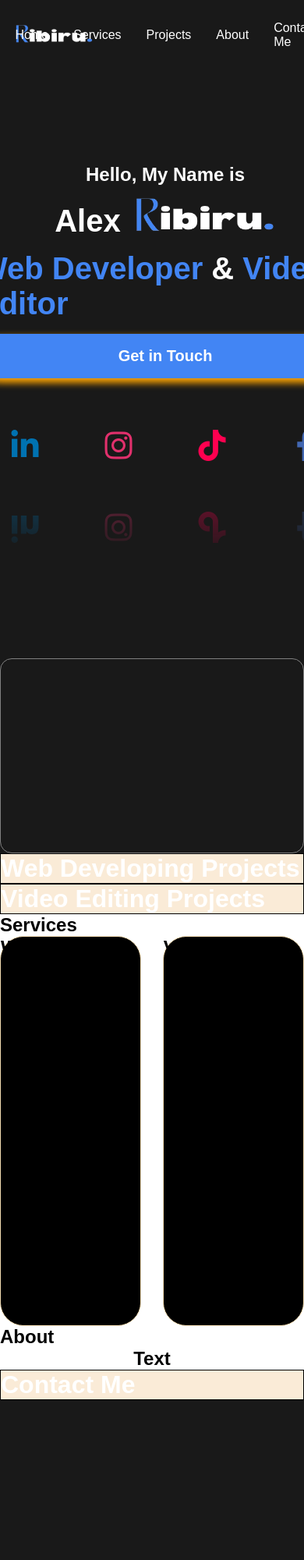
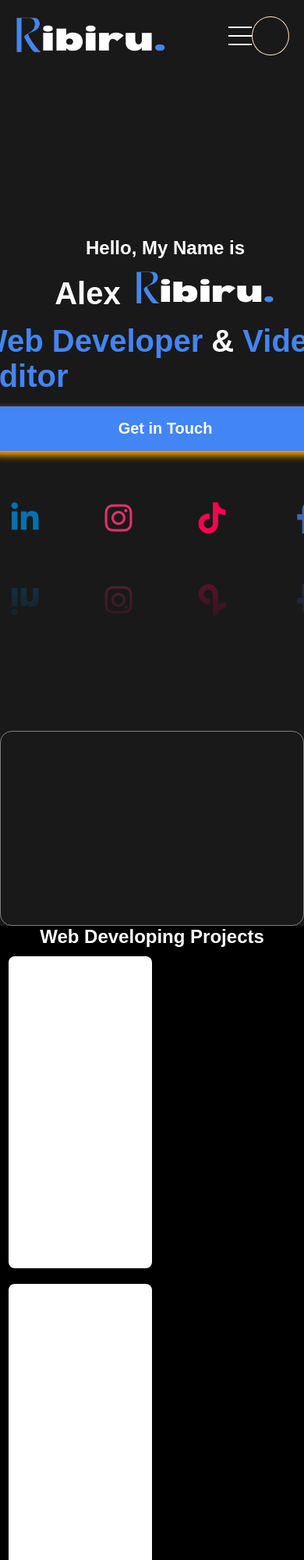
Before and after one commit to Rybeelexa/my-portfolio-website, a plain HTML site: page index.html in a window 390 px wide. Shown: the top 2000 px of the page at 78% size. Before the commit the page ends 1795 px from the top, so only its background shows below. Drawn offline with Linux system fonts and the light colour scheme.

Commit message:
Created a hamburger menu

```diff
--- a/index.html
+++ b/index.html
@@ -5,6 +5,7 @@
     <meta name="viewport" content="width=device-width, initial-scale=1.0">
     <title>My Portfolio Website</title>
     <link rel="stylesheet" href="styles.css">
+    <link rel="stylesheet" href="mediaQueries.css">
 </head>
 <body>
     <!-- The Header and Nav Bar-->
@@ -21,6 +22,27 @@
                <div class="profile-photo"><img src="" alt=""></div>
             </nav>
         </header>
+    <!--Hamburger Menu-->
+    <header id="hamburger-nav">
+        <nav class="hamburger-nav">
+            <div class="logo"><img src="./images/ribiru1.png" alt="Ribiru"></div>
+            <div class="hamburger-menu">
+                <div class="hamburger-icon" onclick="toggleMenu()">
+                    <span></span>
+                    <span></span>
+                     <span></span>
+                </div>
+                <ul class="menu-links">
+                    <li><a href="#" onclick="toggleMenu()">Home</a></li>
+                    <li><a href="#" onclick="toggleMenu()">Services</a></li>
+                    <li><a href="#" onclick="toggleMenu()">Projects</a></li>
+                    <li><a href="#" onclick="toggleMenu()">About</a></li>
+                    <li><a href="#" onclick="toggleMenu()">Contact Me</a></li>
+                </ul>
+            </div>
+           <div class="profile-photo"><img src="" alt=""></div>
+        </nav>
+    </header>
     <!-- Home Page -->
     <section class="home-page">
         <div class="profile-photo"></div>
@@ -45,14 +67,28 @@
     <!--This section will be divide into two parts: Web Developer Projects & Video Editing Projects-->
 
     <!--Web Developer Projects-->
-    <div class="container">
+    <section class="projects web-projects">
         <h1>Web Developing Projects</h1>
-    </div>
+        <div class="container web-projects">
+            <div class="container-projects 1"></div>
+            <div class="container-projects 2"></div>
+            <div class="container-projects 3"></div>
+            <div class="container-projects 4"></div>
+        </div>
+        <button>Show More</button>
+    </section>
 
     <!--Video Editing Projects-->
-    <div class="container">
+    <section class="projects video-projects">
         <h1>Video Editing Projects</h1>
-    </div>
+        <div class="container web-projects">
+            <div class="container-projects 1"></div>
+            <div class="container-projects 2"></div>
+            <div class="container-projects 3"></div>
+            <div class="container-projects 4"></div>
+        </div>
+        <button>Show More</button>
+    </section>
 
     <!--Services Section-->
     <section class="services">
--- /dev/null
+++ b/mediaQueries.css
@@ -0,0 +1,14 @@
+@media screen and (max-width: 1200px) {
+    .header {
+        display: none;
+    }
+    #hamburger-nav {
+        display: flex;
+    }
+    nav.hamburger-nav {
+        display: flex;
+    }
+    .hamburger-menu {
+        float: right;
+    }
+}
--- a/script.js
+++ b/script.js
@@ -0,0 +1,6 @@
+function toggleMenu() {
+    const menu = document.querySelector(".menu-links");
+    const icon = document.querySelector(".hamburger-icon");
+    menu.classList.toggle("open");
+    icon.classList.toggle("open");
+}
--- a/styles.css
+++ b/styles.css
@@ -10,7 +10,7 @@ body {
     color: #ffffff;
 }
 nav {
-    position: fixed;
+    position: sticky;
     top: 0%;
     left: 0%;
     width: 100%;
@@ -37,7 +37,6 @@ ul.nav-links li a {
     color:#ffffff;
     text-decoration: none;
     font-weight: 500;
-    text-decoration: none;
 }
 ul.nav-links li a:hover{
     color: #4285f4;
@@ -48,7 +47,77 @@ ul.nav-links li a:hover{
 img {
     width: calc(35% + 100px);
 }
-
+/* Hamburger Menu*/
+#hamburger-nav {
+    display: none;
+}
+.hamburger-menu {
+    position: relative;
+    display: inline-block;
+}
+.hamburger-icon {
+    display: flex;
+    flex-direction: column;
+    justify-content: space-between;
+    height: 24px;
+    width: 30px;
+    cursor: pointer;
+}
+.hamburger-icon span {
+    width: 100%;
+    height: 2px;
+    background-color: white;
+    transition: all 0.3 ease-in-out;
+}
+.menu-links {
+    position: absolute;
+    top: 100%;
+    right: 0;
+    background-color:#000000e6;
+    width: fit-content;
+    max-height: 0;
+    overflow-y: hidden;
+    transition: all 0.3 ease-in-out;
+}
+.menu-links a {
+    display: block;
+    padding: 10px;
+    text-align: center;
+    color: white;
+    font-weight: 500;
+    text-decoration: none;
+    transition: all 0.3 ease-in-out;
+}
+.menu-links li a:hover{
+    color: #4285f4;
+    text-decoration:underline;
+    text-decoration-color: #4285f4;
+    text-underline-offset: 1rem;
+}
+.menu-links li {
+    list-style: none;
+}
+.menu-links.open {
+    max-height: 300px;
+}
+.hamburger-icon.open span:first-child{
+    transform: rotate(45deg) translate(10px, 5px);
+}
+.hamburger-icon.open span:nth-child(2){
+    opacity: 0;
+}
+.hamburger-icon.open span:last-child{
+    transform: rotate(-45deg) translate(10px, -5px);
+}
+.hamburger-icon span:first-child{
+    transform: none;
+}
+.hamburger-icon span:first-child{
+    opacity: 1;
+}
+.hamburger-icon span:first-child{
+    transform: none;
+}
 /* Home Page */
 section.home-page {
     width: 100%;
@@ -147,9 +216,40 @@ div.showcase {
     border-radius: 15px;
 }
 .container {
-    background-color: antiquewhite;
     border: 1px solid black;
 
+}
+
+/*Projects section*/
+.projects {
+    background: #000000;
+}
+.projects h1 {
+    text-align: center;
+}
+.projects button {
+    text-align: center;
+}
+.container{
+    display: flex;
+    justify-content: space-between;
+    align-items: center;
+    flex-wrap: wrap;
+    max-width: 1400px;
+    margin: 0 auto;
+}
+.container-projects {
+    width: calc(50% - 10px);
+    height: 400px;
+    background: #ffffff;
+    color: #000000;
+    border-radius: 8px;
+    margin: 10px;
+}
+@media (max-width:767px) {
+    .container-projects {
+        width: calc(100% -20px);
+    }
 }
 
 /*Services section*/
```
Also changed, not shown: ME AS A BRAND/WRITER, WEB DEVELOPER, VIDEO EDITOR.png (added), ME AS A BRAND/WRITER.png (added), 14 other files.
